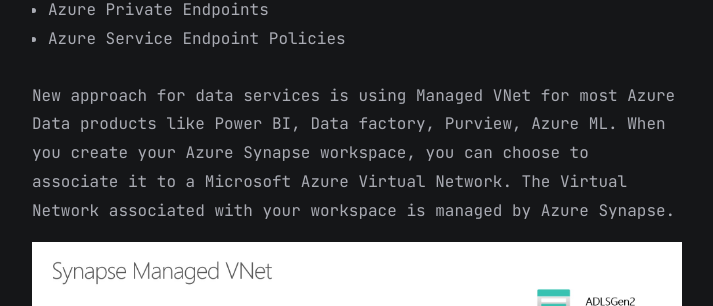
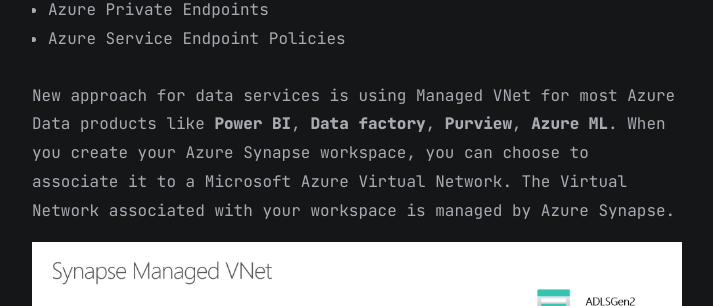
Before and after one commit to marc-hadjeje/marc-hadjeje.github.io, a Jekyll site: the page built from all_collections/_posts/2021-11-04-Synapse Analytics DEP.md, in a window 1280 px wide and 900 px high, scrolled down 1760 px. Shown: the part 175-481 px from the top of the window, without its empty margins (283-996 px from the left). Built offline with Jekyll 4.4.1, drawn with Linux system fonts in a browser that asks for light colours.

```diff
--- a/all_collections/_posts/2021-11-04-Synapse Analytics DEP.md
+++ b/all_collections/_posts/2021-11-04-Synapse Analytics DEP.md
@@ -23,6 +23,6 @@ Historical ways to address the data leakage risk in for Azure ressources:
 - Azure Service Endpoint Policies
 
 
-New approach for data services is using Managed VNet for most Azure Data products like Power BI, Data factory, Purview, Azure ML.
+New approach for data services is using Managed VNet for most Azure Data products like **Power BI**, **Data factory**, **Purview**, **Azure ML**.
 When you create your Azure Synapse workspace, you can choose to associate it to a Microsoft Azure Virtual Network. The Virtual Network associated with your workspace is managed by Azure Synapse.
 ![Synapse Architecture](https://github.com/marc-hadjeje/marc-hadjeje.github.io/blob/main/assets/images/managed_vnet.jpg?raw=true)
```
